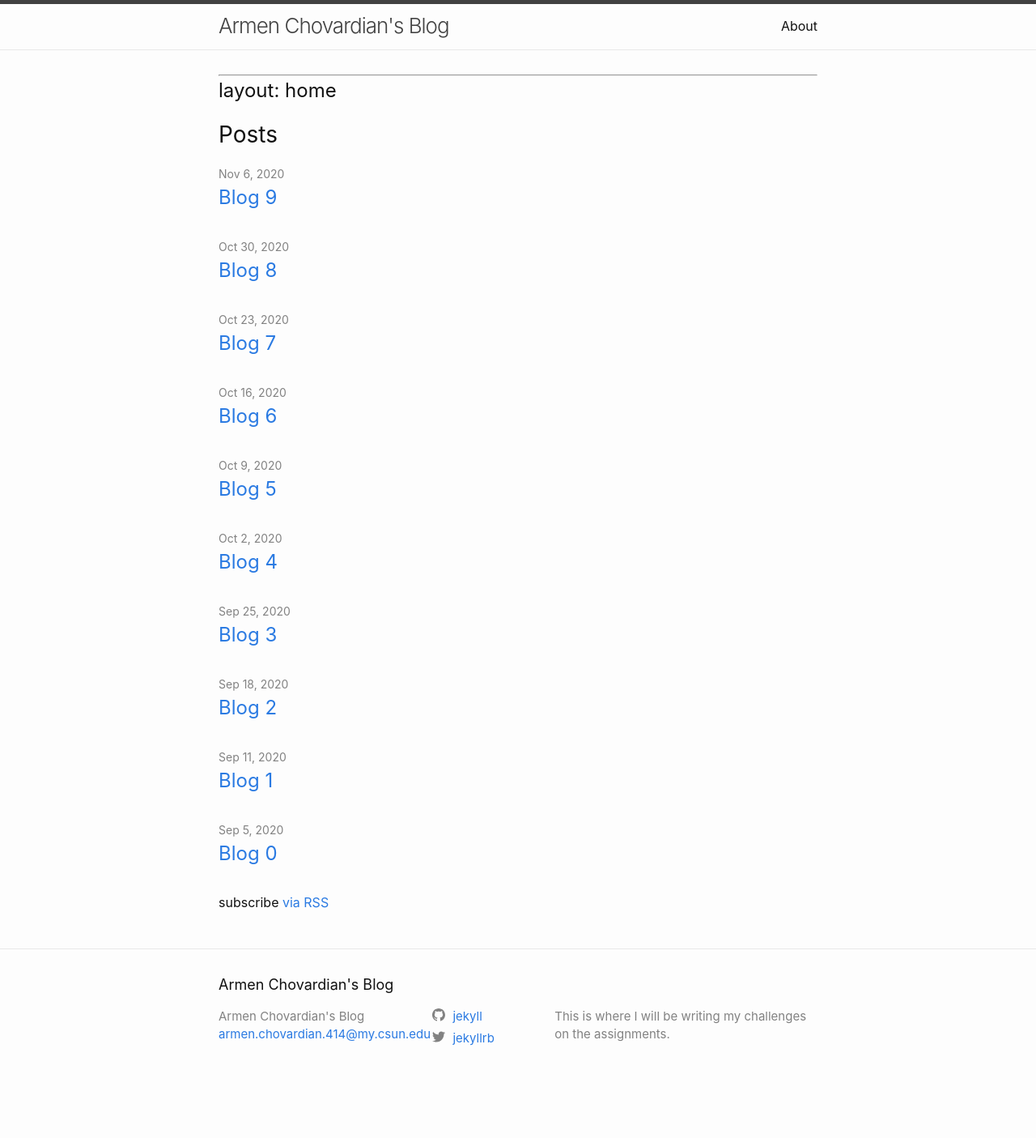
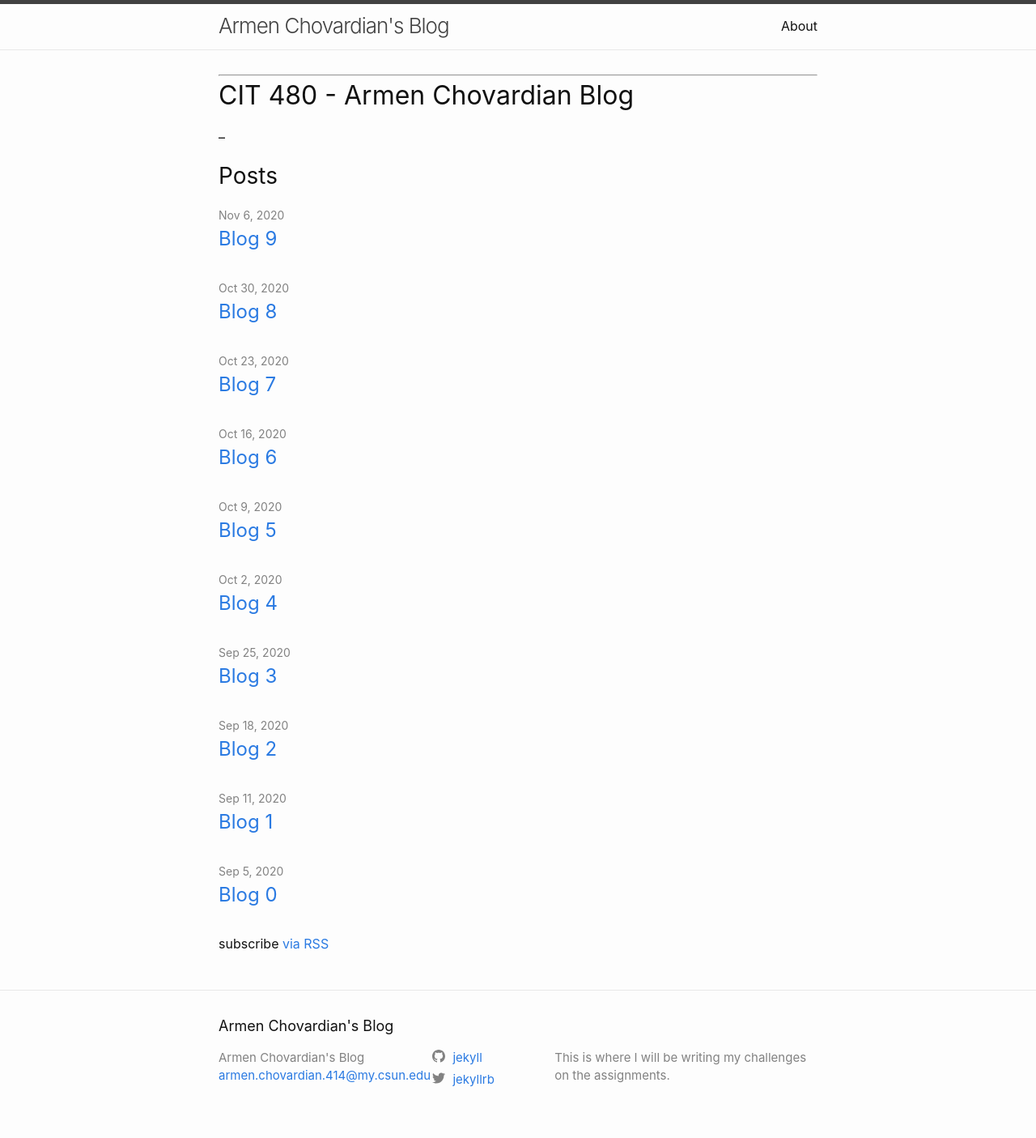
Before and after one commit to ArmenC/ArmenC.github.io, a Jekyll site: the page built from index.markdown, in a window 1280 px wide. Shown: the whole page at 81% size. Built offline with Jekyll 4.4.1, drawn with Linux system fonts in a browser that asks for light colours; our own code applies the rules of GitHub Pages for plain Markdown files; before the commit the page ends 1354 px from its top, so only the background shows below that.

Commit message:
Changing Layout

```diff
--- a/index.markdown
+++ b/index.markdown
@@ -1,4 +1,5 @@
 ---
 
-layout: home
+<h1> CIT 480 - Armen Chovardian Blog </h1>
+
 --
```
